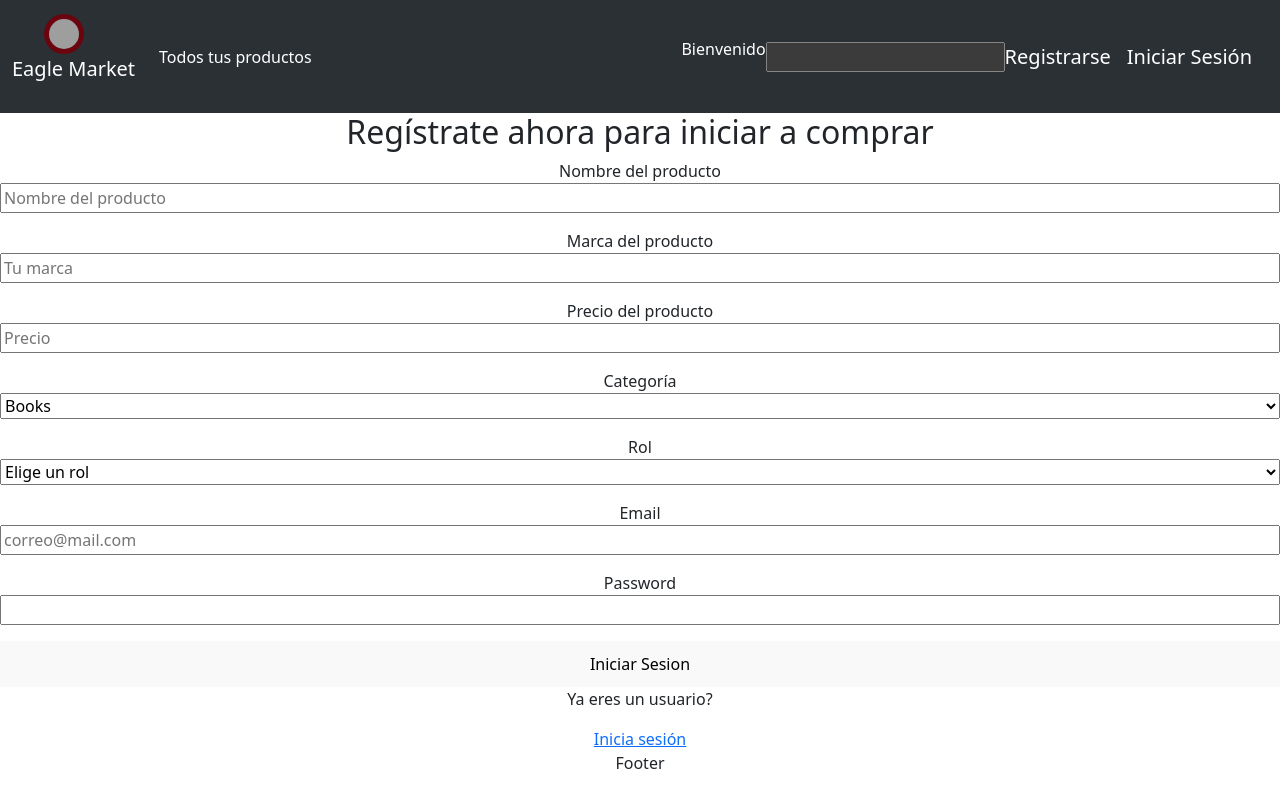
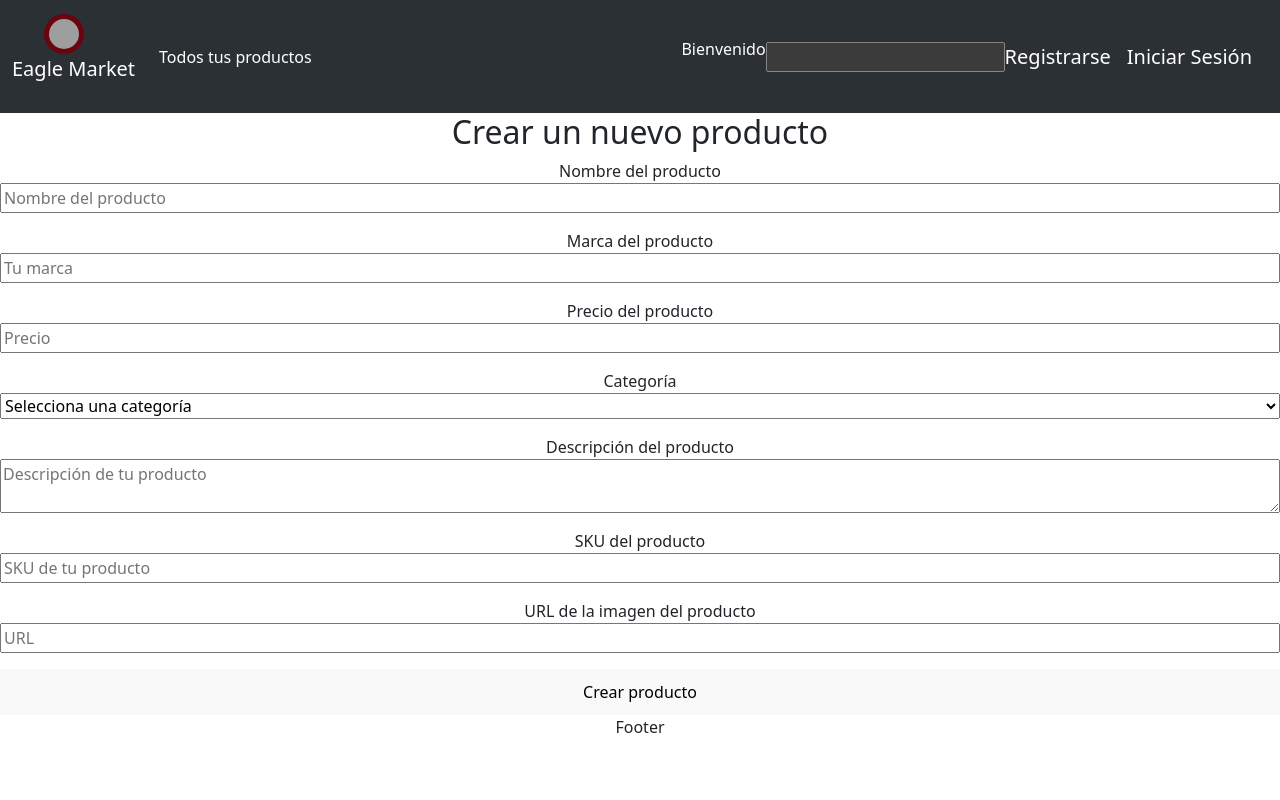
Before and after one commit to IV4NGM/Eagle-Market, a React (Vite) app in the folder Eagle-Market/: page /new-product in a window 1280 px wide. Built offline with nearby package versions, Linux system fonts and the light colour scheme; grey boxes are pictures that could not be loaded.

Commit message:
Agregado registro de nuevos productos

```diff
--- a/Eagle-Market/src/Pages/NewProduct.jsx
+++ b/Eagle-Market/src/Pages/NewProduct.jsx
@@ -2,41 +2,43 @@ import { useForm } from 'react-hook-form'
 import { yupResolver } from '@hookform/resolvers/yup'
 import * as yup from 'yup'
 import { useEffect, useState } from 'react'
-import { Link } from 'react-router-dom'
+import useAuthContext from '@/Context/AuthContext/useAuthContext'
 
 const NewProduct = () => {
   const [registerProduct, setRegisterProduct] = useState({})
+  const { token } = useAuthContext()
 
-  // useEffect(() => {
-  //   console.log('effect:', signUpInfo)
-  //   if (signUpInfo?.email?.length > 0) {
-  //     console.log('Signing up')
-  //     const register = fetch('https://eagle-market.onrender.com/register', {
-  //       method: 'POST',
-  //       headers: {
-  //         'Content-Type': 'application/json'
-  //       },
-  //       body: JSON.stringify({
-  //         ...signUpInfo
-  //       })
-  //     })
+  useEffect(() => {
+    console.log('effect:', registerProduct)
+    if (registerProduct?.product_name?.length > 0) {
+      console.log('Registrando')
+      const register = fetch('https://eagle-market.onrender.com/items', {
+        method: 'POST',
+        headers: {
+          'Content-Type': 'application/json',
+          Authorization: `Bearer ${token}`
+        },
+        body: JSON.stringify({
+          ...registerProduct
+        })
+      })
 
-  //     register.then((value) => {
-  //       console.log(value)
-  //       if (value.ok) {
-  //         return value.json()
-  //       } else {
-  //         throw new Error('No está permitido')
-  //       }
-  //     })
-  //       .then((value) => {
-  //         console.log(value)
-  //       })
-  //       .catch((e) => {
-  //         console.log(e)
-  //       })
-  //   }
-  // }, [registerProduct])
+      register.then((value) => {
+        console.log(value)
+        if (value.ok) {
+          return value.json()
+        } else {
+          throw new Error('No está permitido')
+        }
+      })
+        .then((value) => {
+          console.log(value)
+        })
+        .catch((e) => {
+          console.log(e)
+        })
+    }
+  }, [registerProduct, token])
 
   const categoriesAllowed = ['Books', 'Movies', 'Music', 'Games', 'Electronics', 'Computers',
     'Home', 'Garden', 'Tools', 'Grocery', 'Health', 'Beauty', 'Toys', 'Kids', 'Baby', 'Clothing',
@@ -45,11 +47,11 @@ const NewProduct = () => {
   const registerProductFormSchema = yup.object().shape({
     product_name: yup.string().required('Escribe el nombre de tu producto'),
     brand: yup.string().required('Escribe la marca de tu producto'),
-    price: yup.number().positive('El precio debe ser positivo').required('Escribe el precio de tu producto'),
+    price: yup.number('Debes ingresar un número').positive('El precio debe ser positivo').required('Escribe el precio de tu producto'),
     category: yup.mixed().oneOf(categoriesAllowed, 'Selecciona la categoría de tu producto').defined(),
     description: yup.string().required('Escribe la descripción de tu producto'),
     sku: yup.string(),
-    image: yup.string().url('Ingresa una url válida').required('Ingresa una url')
+    image: yup.string().required('Ingresa una url')
   })
 
   const { register, handleSubmit, formState: { errors } } = useForm({
@@ -58,12 +60,12 @@ const NewProduct = () => {
 
   const onSubmit = (data) => {
     console.log('datos del formulario', data)
-    // setSignUpInfo({ ...data })
+    setRegisterProduct({ ...data })
   }
 
   return (
     <>
-      <h2>Regístrate ahora para iniciar a comprar</h2>
+      <h2>Crear un nuevo producto</h2>
       <div className='login'>
         <div className='login-container'>
           <form
@@ -102,47 +104,48 @@ const NewProduct = () => {
 
             <label htmlFor='category'>Categoría</label>
             <select name='category' id='category' {...register('category')}>
+              <option value=''>Selecciona una categoría</option>
               {categoriesAllowed.map((element, index) => {
                 return <option value={element} key={index}>{element}</option>
               })}
             </select>
             <p>{errors.category?.message}</p>
 
-            <label htmlFor='role'>Rol</label>
-            <select name='role' id='role' {...register('role')}>
-              <option value=''>Elige un rol</option>
-              <option value='CUSTOMER'>Customer</option>
-              <option value='ADMIN'>Admin</option>
-            </select>
-            <p>{errors.role?.message}</p>
+            <label htmlFor='description'>Descripción del producto</label>
+            <textarea
+              name='description'
+              placeholder='Descripción de tu producto'
+              id='description'
+              {...register('description')}
+            />
+            <p>{errors.description?.message}</p>
 
-            <label htmlFor='email'>Email</label>
+            <label htmlFor='sku'>SKU del producto</label>
             <input
               type='text'
-              name='email'
-              placeholder='correo@mail.com'
-              id='email'
-              {...register('email')}
+              name='sku'
+              placeholder='SKU de tu producto'
+              id='sku'
+              {...register('sku')}
             />
-            <p>{errors.email?.message}</p>
+            <p>{errors.sku?.message}</p>
 
-            <label htmlFor='password'>Password</label>
+            <label htmlFor='image'>URL de la imagen del producto</label>
             <input
-              type='password'
-              name='password'
-              id='password'
-              {...register('password')}
+              type='text'
+              name='image'
+              placeholder='URL'
+              id='image'
+              {...register('image')}
             />
-            <p>{errors.password?.message}</p>
+            <p>{errors.image?.message}</p>
 
             <button type='submit'>
-              Iniciar Sesion
+              Crear producto
             </button>
           </form>
         </div>
       </div>
-      <p>Ya eres un usuario?</p>
-      <Link to='/login'>Inicia sesión</Link>
     </>
   )
 }
```
Also changed, not shown: 1 other file (tests, documents, lock files or other folders).
